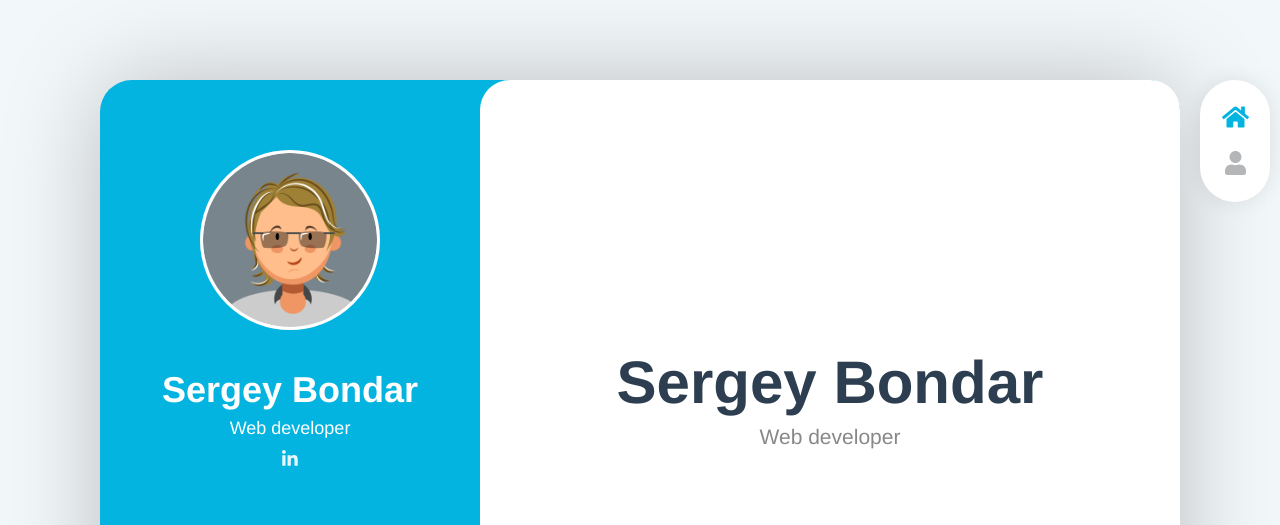
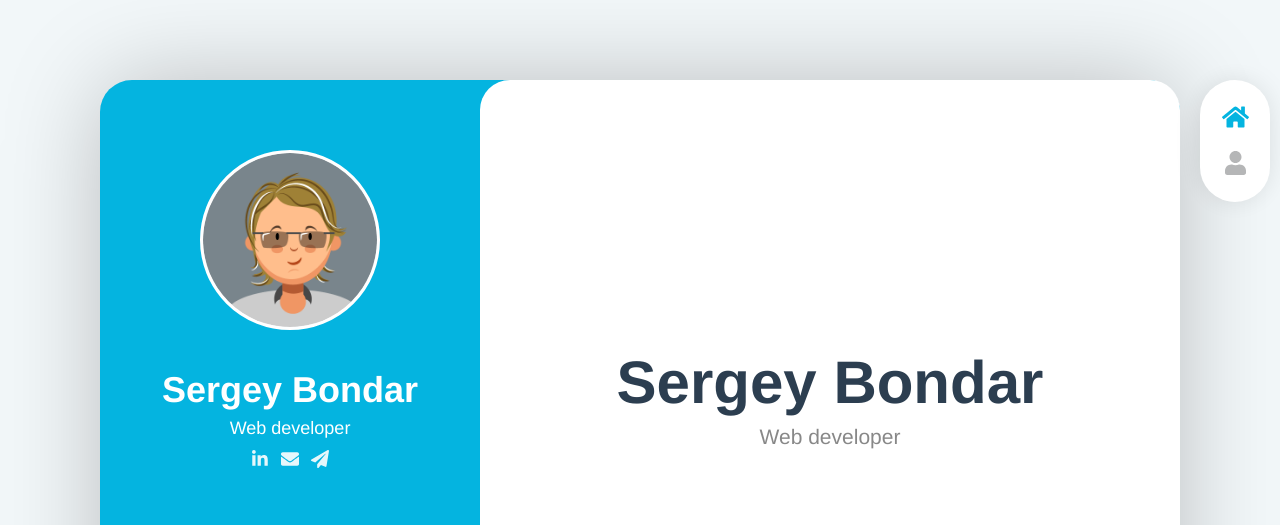
Before and after one commit to skiv23/portfolio, a Vue app in the folder frontend/: page / in a window 1280 px wide. Shown: the top 525 px of the page. Built offline with nearby package versions, Linux system fonts and the light colour scheme.

Commit message:
add email & telegram link. refactor components

```diff
--- a/frontend/src/App.vue
+++ b/frontend/src/App.vue
@@ -1,38 +1,9 @@
 <template>
   <div id="app">
     <div class="cv">
-      <ul class="menu">
-        <router-link :to="{ name: 'home' }" v-slot="{ href, route, navigate, isActive, isExactActive }">
-          <li>
-            <a :class="{ active: isExactActive }" :href="href" @click="navigate">
-              <font-awesome-icon icon="home"/>
-            </a>
-          </li>
-        </router-link>
-        <router-link :to="{ name: 'about' }" v-slot="{ href, route, navigate, isActive, isExactActive }">
-          <li>
-            <a :class="{ active: isExactActive }" :href="href" @click="navigate">
-              <font-awesome-icon icon="user"/>
-            </a>
-          </li>
-        </router-link>
-      </ul>
-      <div class="cv-left">
-        <div class="cv-photo">
-          <img src="./assets/photo.png" alt="photo">
-        </div>
-        <div class="cv-titles">
-          <h2>Sergey Bondar</h2>
-          <h4>Web developer</h4>
-        </div>
-        <div class="cv-social-links">
-          <ul>
-            <li><a href="#" target="_blank">
-              <font-awesome-icon :icon="['fab', 'linkedin-in']"/>
-            </a></li>
-          </ul>
-        </div>
-      </div>
+      <Menu/>
+      <InfoSidebar/>
+
       <div class="cv-right">
         <div class="cv-right-container">
           <router-view></router-view>
@@ -43,10 +14,15 @@
 </template>
 
 <script>
+  import InfoSidebar from './components/InfoSidebar.vue'
+  import Menu from './components/Menu.vue'
 
   export default {
     name: 'App',
-    components: {}
+    components: {
+      InfoSidebar,
+      Menu
+    }
   }
 </script>
 
--- a/frontend/src/assets/scss/styles.scss
+++ b/frontend/src/assets/scss/styles.scss
@@ -127,13 +127,13 @@ body {
               display: inline-block;
               a {
                 color: #fff;
-                border-radius: 20px;
+                border-radius: 50%;
                 font-size: 18px;
                 padding: 0;
                 height: 30px;
                 width: 30px;
                 display: block;
-                line-height: 30px;
+                line-height: 31px;
                 text-align: center;
                 opacity: .9;
                 &:hover {
--- /dev/null
+++ b/frontend/src/components/InfoSidebar.vue
@@ -0,0 +1,40 @@
+<template>
+  <div class="cv-left">
+    <div class="cv-photo">
+      <img src="../assets/photo.png" alt="photo">
+    </div>
+    <div class="cv-titles">
+      <h2>Sergey Bondar</h2>
+      <h4>Web developer</h4>
+    </div>
+    <div class="cv-social-links">
+      <ul>
+        <li>
+          <a href="https://linkedin.com/in/sergey-bondar-47960690" target="_blank">
+            <font-awesome-icon :icon="['fab', 'linkedin-in']"/>
+          </a>
+        </li>
+        <li>
+          <a href="mailto:sergey.bondar.dev@gmail.com">
+            <font-awesome-icon icon="envelope"/>
+          </a>
+        </li>
+        <li>
+          <a href="https://telegram.me/sbondar_tg">
+            <font-awesome-icon icon="paper-plane"/>
+          </a>
+        </li>
+      </ul>
+    </div>
+  </div>
+</template>
+
+<script>
+  export default {
+    name: "InfoSidebar"
+  }
+</script>
+
+<style scoped>
+
+</style>
--- /dev/null
+++ b/frontend/src/components/Menu.vue
@@ -0,0 +1,28 @@
+<template>
+  <ul class="menu">
+    <router-link :to="{ name: 'home' }" v-slot="{ href, route, navigate, isActive, isExactActive }">
+      <li>
+        <a :class="{ active: isExactActive }" :href="href" @click="navigate">
+          <font-awesome-icon icon="home"/>
+        </a>
+      </li>
+    </router-link>
+    <router-link :to="{ name: 'about' }" v-slot="{ href, route, navigate, isActive, isExactActive }">
+      <li>
+        <a :class="{ active: isExactActive }" :href="href" @click="navigate">
+          <font-awesome-icon icon="user"/>
+        </a>
+      </li>
+    </router-link>
+  </ul>
+</template>
+
+<script>
+  export default {
+    name: "Menu"
+  }
+</script>
+
+<style scoped>
+
+</style>
--- a/frontend/src/main.js
+++ b/frontend/src/main.js
@@ -2,7 +2,7 @@ import Vue from 'vue'
 import VueRouter from 'vue-router'
 import App from './App.vue'
 import { library } from '@fortawesome/fontawesome-svg-core'
-import { faHome, faUser } from '@fortawesome/free-solid-svg-icons'
+import { faHome, faUser, faEnvelope, faPaperPlane } from '@fortawesome/free-solid-svg-icons'
 import { faLinkedinIn } from '@fortawesome/free-brands-svg-icons'
 import { FontAwesomeIcon } from '@fortawesome/vue-fontawesome'
 
@@ -11,9 +11,7 @@ import SlideAbout from './components/SlideAbout.vue'
 
 Vue.use(VueRouter)
 
-library.add(faLinkedinIn)
-library.add(faHome)
-library.add(faUser)
+library.add(faLinkedinIn, faHome, faUser, faEnvelope, faPaperPlane)
 
 Vue.component('font-awesome-icon', FontAwesomeIcon)
 
```
